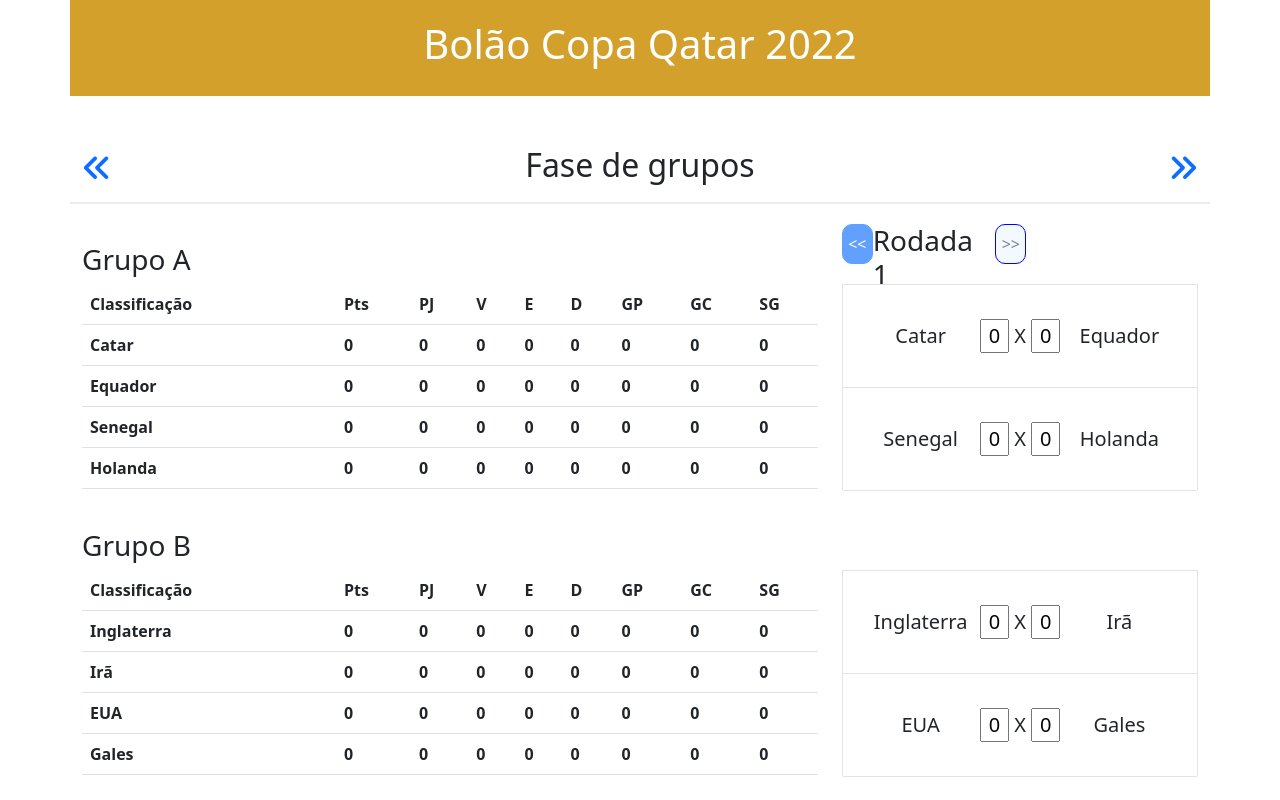
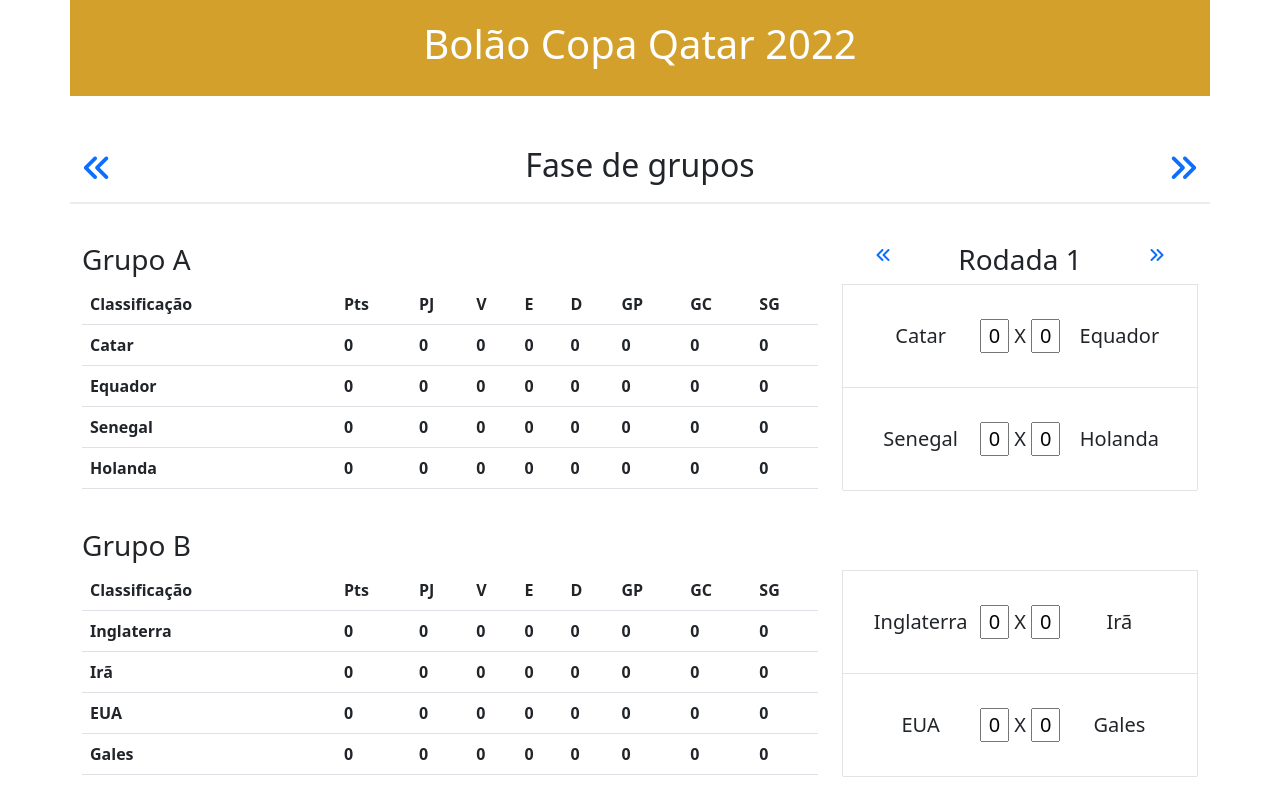
Before and after one commit to MatheusJords/bolaoCopa2022, an Angular app: page / in a window 1280 px wide. Shown: the top 800 px of the page. Built offline with nearby package versions, Linux system fonts and the light colour scheme; some icons are missing.

Commit message:
Atualiza title rodada

```diff
--- a/src/app/rodada/rodada.component.css
+++ b/src/app/rodada/rodada.component.css
@@ -7,20 +7,16 @@
 }
 
 .rodada-nome{
-
+    height: 80px;
     display: flex;
-
-
-    /* align-content: flex-end; */
-
+    align-items: flex-end;
 }
 
 .rodada-nome-title{
-    height: 80px;
+    width: 100%;
     display: flex;
     flex-direction: row;
     justify-content: space-around;
-    padding: 20px 0;
 }
 
 .rodada-grupos{
--- a/src/app/rodada/rodada.component.html
+++ b/src/app/rodada/rodada.component.html
@@ -2,11 +2,14 @@
     <!-- <h6>{{mostraRodada()}}</h6> -->
     <div class="rodada-nome">
         <div class="rodada-nome-title">
-            <button [disabled]="rodada1" (click)="visualizarRodadaAnterior()" type="input" class="col-2 btn btn-primary">
-                << </button>
-                <h3>{{mostraRodada()}}</h3>
-            <button [disabled]="rodada3" (click)="visualizarProximaRodada()" type="input" class="col-2 btn btn-primary"> >>
-                </button>
+            <!-- <button [disabled]="rodada1" (click)="visualizarRodadaAnterior()" type="input" class="col-2 btn btn-primary">
+                << </button> -->
+
+            <!-- <button [disabled]="rodada3" (click)="visualizarProximaRodada()" type="input" class="col-2 btn btn-primary"> >>
+                </button> -->
+            <a href=""><i class="fa-solid fa-angles-left"></i></a>
+            <h3>{{mostraRodada()}}</h3>
+            <a href=""><i class="fa-solid fa-angles-right"></i></a>
         </div>
 
     </div>
```
